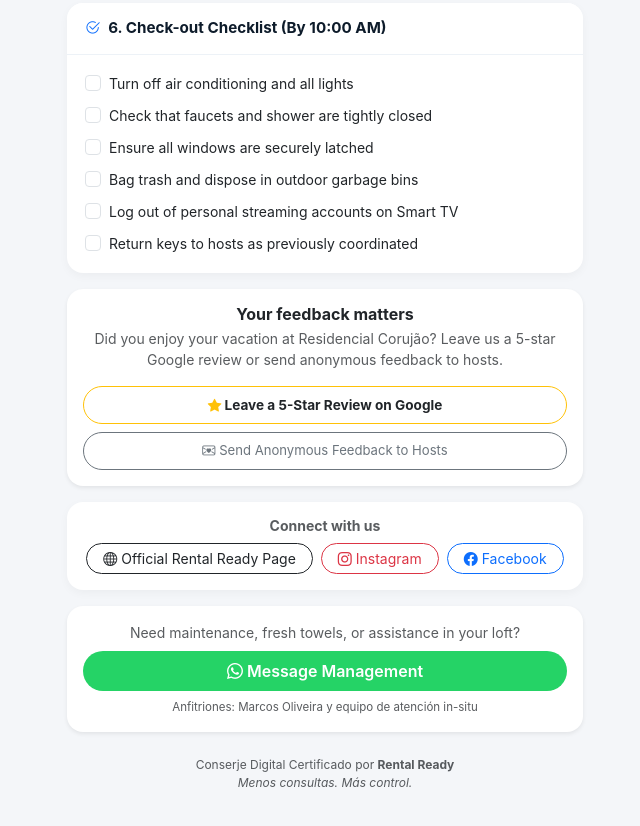
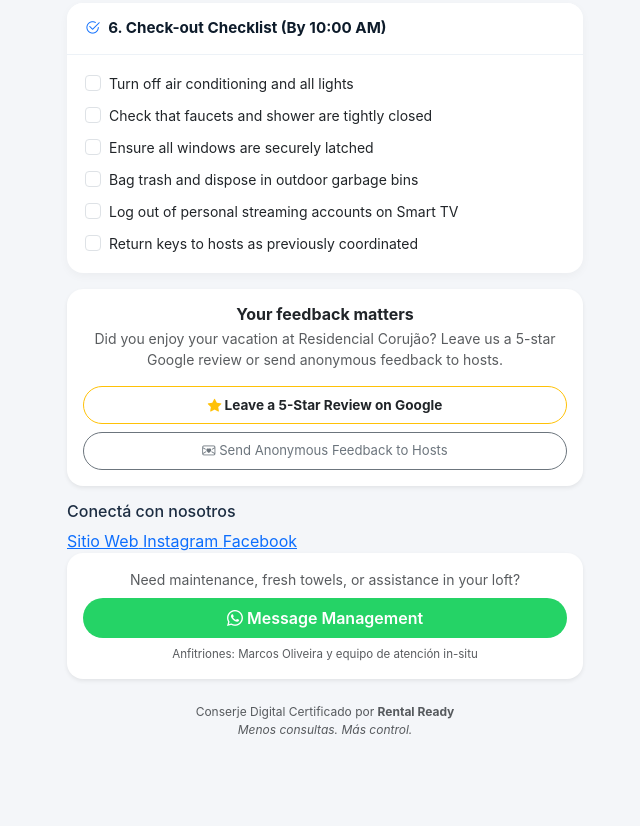
Before and after one commit to rentalready/conserje-corujao, a plain HTML site: page index.html in a window 1280 px wide. Shown: the part 4283-5109 px from the top of the page, without its empty margins (315-955 px from the left). After the commit the page ends 5078 px from the top, so only its background shows below. Drawn offline with nearby package versions, Linux system fonts and the light colour scheme; no server answers.

Commit message:
Update index.html

```diff
--- a/index.html
+++ b/index.html
@@ -486,21 +486,7 @@
       </div>
     </div>
 
-    <!-- 8. SITIO WEB Y REDES SOCIALES OFICIALES CORREGIDAS -->
-    <div class="card card-custom p-3 text-center border-0">
-      <h6 class="fw-bold small mb-2 text-muted" data-i18n="social_t">Conectá con nosotros</h6>
-      <div class="d-flex justify-content-center gap-2 flex-wrap">
-        <a href="https://sites.google.com/view/rentalready/para-hu%C3%A9spedes/red-de-alojamientos-rental-ready/residencial-corujao" target="_blank" class="btn btn-sm btn-outline-dark rounded-pill px-3">
-          <i class="bi bi-globe"></i> <span data-i18n="btn_web">Ficha Oficial Rental Ready</span>
-        </a>
-        <a href="https://www.instagram.com/residencialcorujao/" target="_blank" class="btn btn-sm btn-outline-danger rounded-pill px-3">
-          <i class="bi bi-instagram"></i> Instagram
-        </a>
-        <a href="https://www.facebook.com/profile.php?id=61596678683053" target="_blank" class="btn btn-sm btn-outline-primary rounded-pill px-3">
-          <i class="bi bi-facebook"></i> Facebook
-        </a>
-      </div>
-    </div>
+    <div> <h6>Conectá con nosotros</h6> <div> <a href="https://sites.google.com/view/rentalready/para-hu%C3%A9spedes/red-de-alojamientos-rental-ready/residencial-corujao"> <i></i> <span>Sitio Web</span> </a> <a href="https://www.instagram.com/residencialcorujao/"> <i></i> Instagram </a> <a href="https://www.facebook.com/profile.php?id=61596678683053"> <i></i> Facebook </a> </div> </div>
 
     <!-- 9. CONTACTO DIRECTO CON ADMINISTRACIÓN -->
     <div class="card card-custom p-3 text-center border-0 shadow-sm">
```
